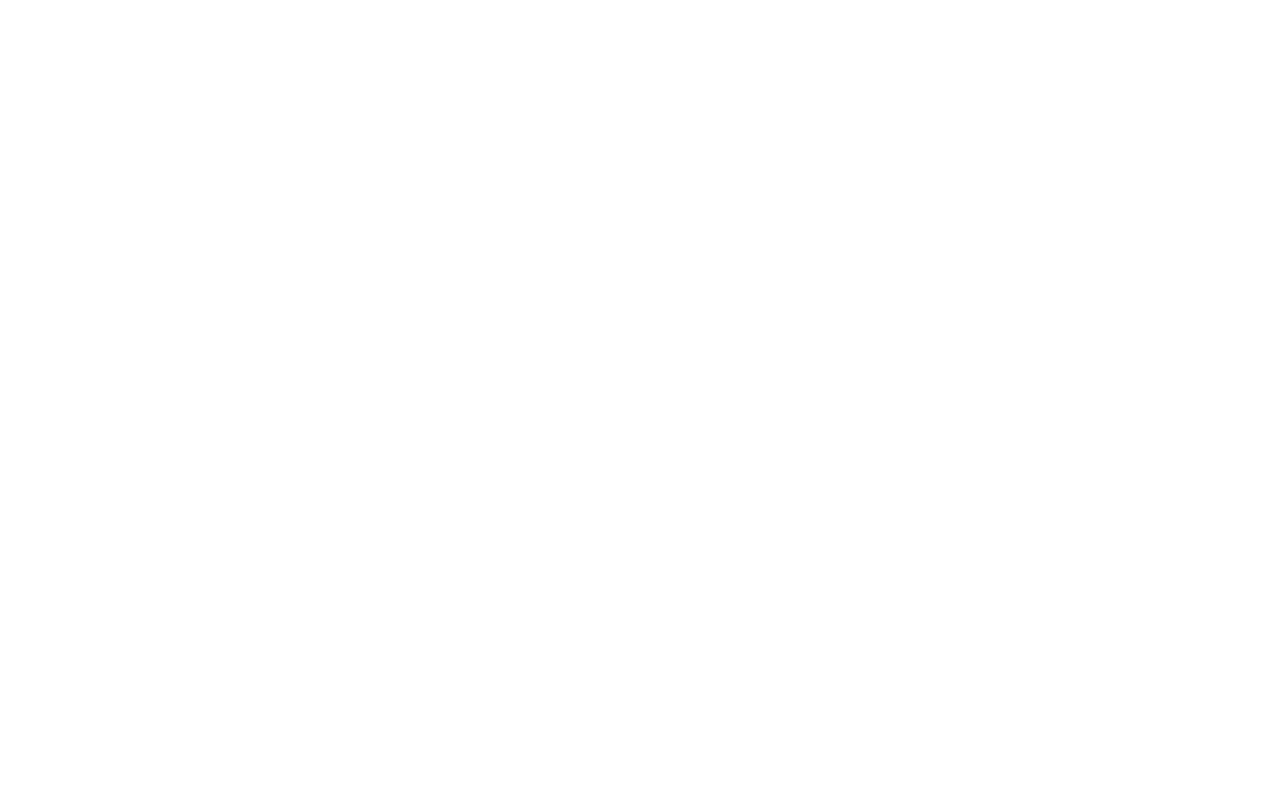
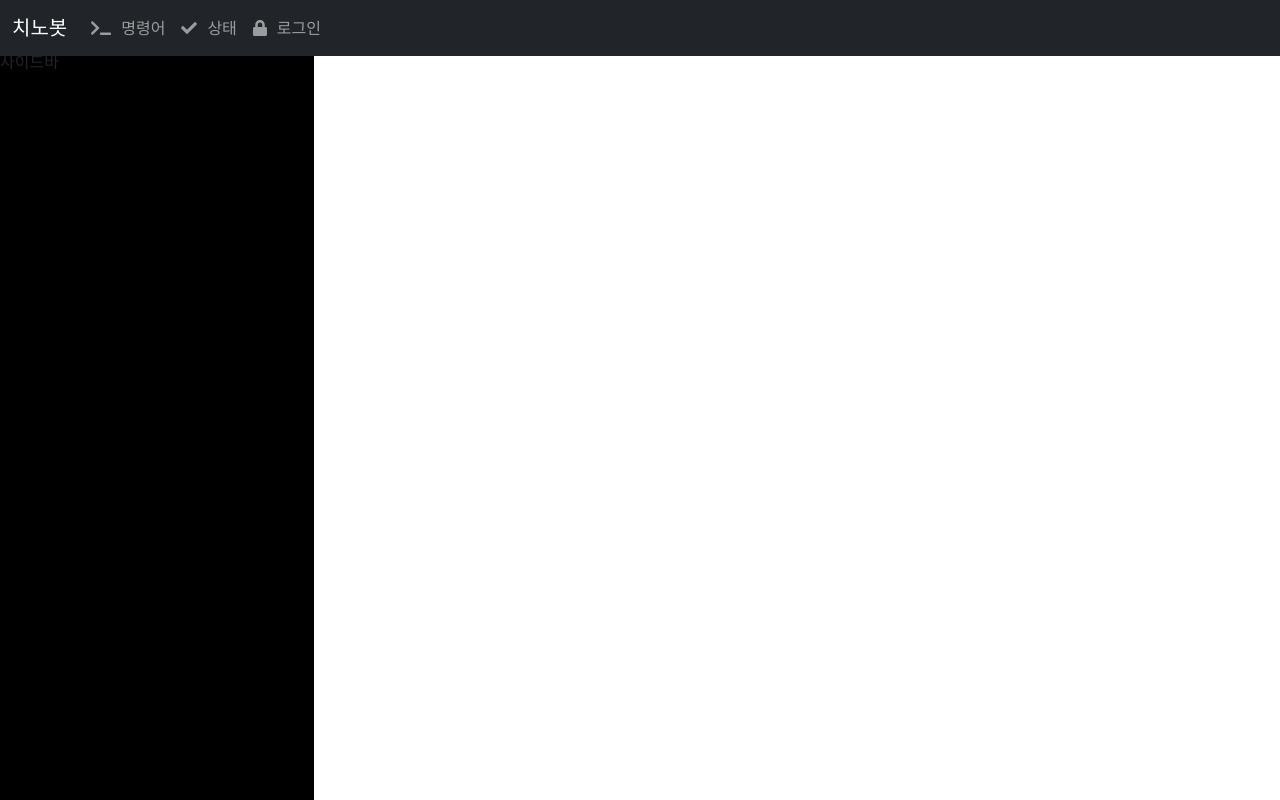
Before and after one commit to pikokr/chino-rewrite-frontend, a React (Create React App) app: page /servers/1 in a window 1280 px wide. Built offline with nearby package versions, Linux system fonts and the light colour scheme; the HTML template or start-up script is replaced by a standard one.

Commit message:
feat: guild layout

```diff
--- a/src/App.js
+++ b/src/App.js
@@ -6,6 +6,7 @@
 import OauthCallback from "./views/OauthCallback";
 import Guilds from "./views/Servers";
 import InviteCallback from "./views/InviteCallback";
+import DashboardView from "./views/Servers/Dashboard";
 
 function App() {
   return (
@@ -16,6 +17,7 @@
       <Route exact path="/callback" component={OauthCallback}/>
       <Route exact path="/invite/callback" component={InviteCallback}/>
       <Route exact path="/servers" component={Guilds}/>
+      <Route exact path="/servers/:id" component={DashboardView}/>
     </Switch>
   );
 }
--- /dev/null
+++ b/src/components/GuildLayout/guildLayout.module.css
@@ -0,0 +1,16 @@
+@media (min-width: 768px) {
+    .layout {
+        display: grid;
+        gap: 1.5rem;
+        grid-template-areas: "sidebar main";
+        grid-template-columns: 1fr 3fr;
+    }
+}
+
+.layout {
+    height: 100%;
+}
+
+.sidebar {
+    grid-area: sidebar;
+}
--- /dev/null
+++ b/src/components/GuildLayout/index.js
@@ -0,0 +1,25 @@
+import React, {Component} from 'react';
+import Layout from "../Layout";
+import styles from './guildLayout.module.css'
+
+class GuildLayout extends Component {
+    render() {
+        return (
+            <Layout offset={50}>
+                <div className={styles.layout}>
+                    <aside className={styles.sidebar} style={{
+                        background: '#000',
+                        height: '100%'
+                    }}>
+                        사이드바
+                    </aside>
+                    <div>
+                        {this.props.children}
+                    </div>
+                </div>
+            </Layout>
+        );
+    }
+}
+
+export default GuildLayout;
--- a/src/components/Layout/Header.js
+++ b/src/components/Layout/Header.js
@@ -13,7 +13,7 @@
 }
 `
 
-const Header = ({user}) => {
+const Header = ({user, offset=70}) => {
     const {t} = useTranslation()
 
     return (
@@ -84,7 +84,7 @@
                 </div>
             </nav>
             <div style={{
-                height: 70
+                height: offset
             }}/>
         </>
     );
--- a/src/components/Layout/index.js
+++ b/src/components/Layout/index.js
@@ -4,9 +4,15 @@
 class Layout extends Component {
     render() {
         return (
-            <div>
-                <Header/>
-                {this.props.children}
+            <div style={{
+                height: '100vh',
+                display: 'flex',
+                flexDirection: 'column'
+            }}>
+                <Header offset={this.props.offset || 70}/>
+                <main style={{flexGrow: 2}}>
+                    {this.props.children}
+                </main>
             </div>
         );
     }
--- /dev/null
+++ b/src/views/Servers/Dashboard/index.js
@@ -0,0 +1,13 @@
+import React, {Component} from 'react';
+import GuildLayout from "../../../components/GuildLayout";
+
+class DashboardView extends Component {
+    render() {
+        return (
+            <GuildLayout>
+            </GuildLayout>
+        );
+    }
+}
+
+export default DashboardView;
```
